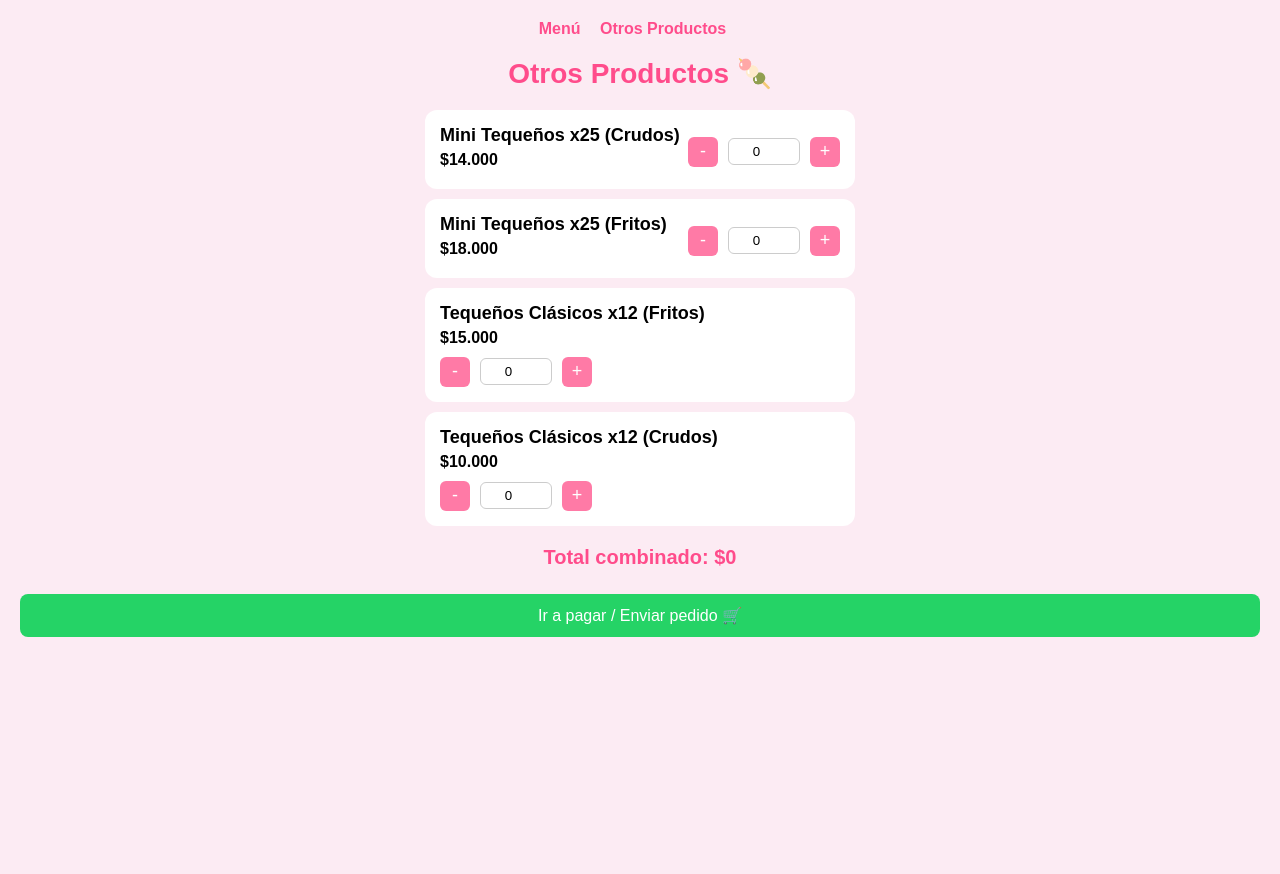
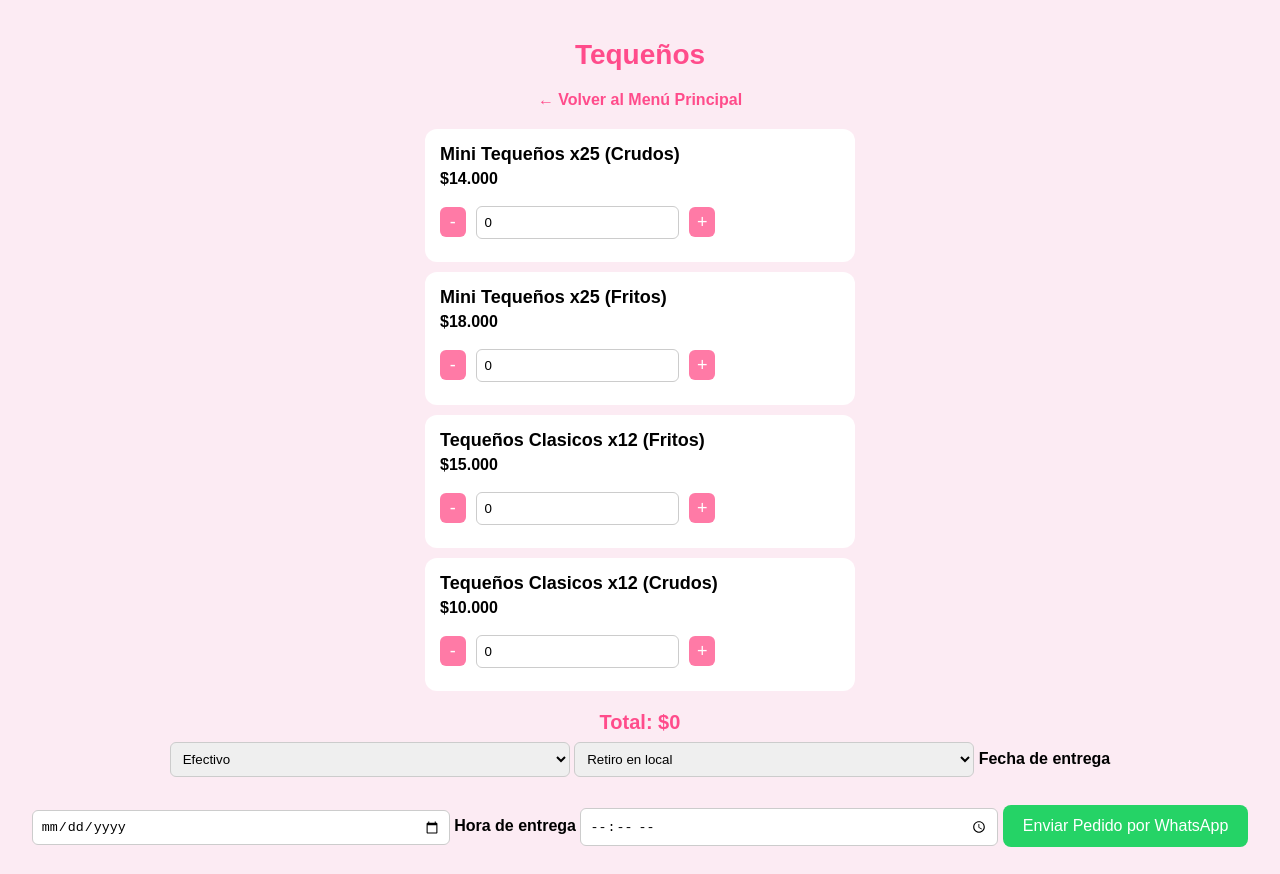
Before and after one commit to YumGift/yumgift-app, a plain HTML site: page otros.html in a window 1280 px wide. Before the commit the page ends 800 px from the top, so only its background shows below. Drawn offline with Linux system fonts and the light colour scheme.

Commit message:
Update otros.html

```diff
--- a/otros.html
+++ b/otros.html
@@ -2,144 +2,123 @@
 <html lang="es">
 <head>
 <meta charset="UTF-8">
-<title>Otros Productos - YUMGIFTSBA</title>
+<title>Tequeños - YUMGIFTSBA</title>
 <meta name="viewport" content="width=device-width, initial-scale=1.0">
 <meta name="theme-color" content="#f6d7e7">
-
 <style>
 body { font-family: Arial, sans-serif; background:#fcebf3; margin:0; padding:20px; text-align:center; }
 h1 { font-size:28px; color:#ff4c8b; margin-bottom:20px; }
-nav a { margin-right:15px; color:#ff4c8b; font-weight:bold; text-decoration:none; }
 .card { background:white; padding:15px; margin:10px auto; width:90%; max-width:400px; border-radius:12px; display:flex; justify-content:space-between; align-items:center; flex-wrap:wrap; }
 .card h2 { margin:0; font-size:18px; }
 .card p { margin:5px 0; font-weight:bold; width:100%; text-align:left; }
 .qty-container { display:flex; align-items:center; justify-content:center; gap:10px; margin-top:5px; }
 button.qty-btn { width:30px; height:30px; font-size:18px; border:none; border-radius:6px; background:#ff7aa6; color:white; cursor:pointer; }
-input.qty { width:60px; text-align:center; border-radius:6px; border:1px solid #ccc; padding:5px; }
+input.qty, select, input[type="text"], input[type="date"], input[type="time"] { width:90%; max-width:400px; padding:8px; margin:8px 0; border-radius:6px; border:1px solid #ccc; }
+.btn { display:inline-block; background:#25D366; padding:12px 20px; border-radius:8px; color:white; text-decoration:none; margin-top:20px; font-size:16px; }
 .total { font-size:20px; font-weight:bold; margin-top:20px; color:#ff4c8b; }
-
-.go-pay {
-  display:block;
-  margin-top:25px;
-  background:#25D366;
-  color:white;
-  padding:12px;
-  border-radius:8px;
-  text-decoration:none;
-  font-size:16px;
-}
+#direccion, #departamento, #referencia { display:none; }
+.volver { display:block; margin:20px auto; color:#ff4c8b; font-weight:bold; text-decoration:none; }
 </style>
 </head>
 
 <body>
+<h1>Tequeños</h1>
 
-<nav>
-  <a href="index.html">Menú</a>
-  <a href="otros.html">Otros Productos</a>
-</nav>
+<a class="volver" href="index.html">← Volver al Menú Principal</a>
 
-<h1>Otros Productos 🍡</h1>
 
 <div class="card">
-  <div>
-    <h2>Mini Tequeños x25 (Crudos)</h2>
-    <p>$14.000</p>
-  </div>
+  <div><h2>Mini Tequeños x25 (Crudos)</h2><p>$14.000</p></div>
   <div class="qty-container">
     <button class="qty-btn">-</button>
-    <input class="qty" type="number" min="0" value="0" data-precio="14000" data-nombre="Mini Tequeños x25 (Crudos)">
+    <input class="qty" type="number" min="0" value="0" data-precio="14.000" data-nombre="Mini Tequeños x25 (Crudos)">
     <button class="qty-btn">+</button>
   </div>
 </div>
 
 <div class="card">
-  <div>
-    <h2>Mini Tequeños x25 (Fritos)</h2>
-    <p>$18.000</p>
-  </div>
+  <div><h2>Mini Tequeños x25 (Fritos)</h2><p>$18.000</p></div>
   <div class="qty-container">
     <button class="qty-btn">-</button>
-    <input class="qty" type="number" min="0" value="0" data-precio="18000" data-nombre="Mini Tequeños x25 (Fritos)">
+    <input class="qty" type="number" min="0" value="0" data-precio="18.000" data-nombre="Mini Tequeños x25 (Fritos)">
     <button class="qty-btn">+</button>
   </div>
 </div>
 
 <div class="card">
-  <div>
-    <h2>Tequeños Clásicos x12 (Fritos)</h2>
-    <p>$15.000</p>
-  </div>
+  <div><h2>Tequeños Clasicos x12 (Fritos)</h2><p>$15.000</p></div>
   <div class="qty-container">
     <button class="qty-btn">-</button>
-    <input class="qty" type="number" min="0" value="0" data-precio="15000" data-nombre="Tequeños Clásicos x12 (Fritos)">
+    <input class="qty" type="number" min="0" value="0" data-precio="15.000" data-nombre="Tequeños Clasicos x12 (Fritos)">
     <button class="qty-btn">+</button>
   </div>
 </div>
 
 <div class="card">
-  <div>
-    <h2>Tequeños Clásicos x12 (Crudos)</h2>
-    <p>$10.000</p>
-  </div>
+  <div><h2>Tequeños Clasicos x12 (Crudos)</h2><p>$10.000</p></div>
   <div class="qty-container">
     <button class="qty-btn">-</button>
-    <input class="qty" type="number" min="0" value="0" data-precio="10000" data-nombre="Tequeños Clásicos x12 (Crudos)">
+    <input class="qty" type="number" min="0" value="0" data-precio="10.000" data-nombre="Tequeños Clasicos x12 (Crudos)">
     <button class="qty-btn">+</button>
   </div>
 </div>
 
-<div class="total">Total combinado: $<span id="total">0</span></div>
+<div class="total">Total: $<span id="total">0</span></div>
 
-<a href="index.html" class="go-pay">Ir a pagar / Enviar pedido 🛒</a>
+<select id="pago">
+  <option value="Efectivo">Efectivo</option>
+  <option value="MercadoPago">Mercado Pago</option>
+</select>
+
+<select id="envio">
+  <option value="Retiro en local">Retiro en local</option>
+  <option value="Envio a domicilio">Envío a domicilio</option>
+</select>
+
+<input type="text" id="direccion" placeholder="Dirección">
+<input type="text" id="departamento" placeholder="Departamento">
+<input type="text" id="referencia" placeholder="Referencia">
+
+<label><strong>Fecha de entrega</strong></label>
+<input type="date" id="fechaEntrega">
+
+<label><strong>Hora de entrega</strong></label>
+<input type="time" id="horaEntrega">
+
+<a class="btn" id="whatsapp">Enviar Pedido por WhatsApp</a>
 
 <script>
-function sincronizarCarrito() {
-  let carrito = JSON.parse(localStorage.getItem("carritoYumgifts")) || [];
-
-  document.querySelectorAll('.qty').forEach(input => {
-    const nombre = input.dataset.nombre;
-    const item = carrito.find(p => p.nombre === nombre);
-    input.value = item ? item.cantidad : 0;
+function actualizarTotal(){
+  let total = 0;
+  document.querySelectorAll('.qty').forEach(input=>{
+    total += Number(input.value)*Number(input.dataset.precio);
   });
-
-  actualizarTotal();
-}
-
-function actualizarTotal() {
-  let carrito = [];
-
-  document.querySelectorAll('.qty').forEach(input => {
-    const cantidad = Number(input.value);
-    if (cantidad > 0) {
-      carrito.push({
-        nombre: input.dataset.nombre,
-        precio: Number(input.dataset.precio),
-        cantidad: cantidad
-      });
-    }
-  });
-
-  localStorage.setItem("carritoYumgifts", JSON.stringify(carrito));
-
-  let total = carrito.reduce((sum, item) => sum + item.precio * item.cantidad, 0);
-
   document.getElementById('total').innerText = total;
 }
 
-document.querySelectorAll('.qty-btn').forEach(btn => {
-  btn.addEventListener('click', () => {
+document.querySelectorAll('.qty-btn').forEach(btn=>{
+  btn.addEventListener('click',()=>{
     const input = btn.parentElement.querySelector('.qty');
-    if(btn.textContent === '+') input.value++;
-    if(btn.textContent === '-' && input.value > 0) input.value--;
+    if(btn.textContent==='+') input.value++;
+    if(btn.textContent==='-' && input.value>0) input.value--;
     actualizarTotal();
   });
 });
 
-document.querySelectorAll('.qty').forEach(input => {
+document.querySelectorAll('.qty').forEach(input=>{
   input.addEventListener('input', actualizarTotal);
 });
 
-sincronizarCarrito();
+document.getElementById('whatsapp').addEventListener('click',()=>{
+  const productos=[];
+  document.querySelectorAll('.qty').forEach(input=>{
+    if(input.value>0) productos.push(`${input.dataset.nombre}: ${input.value}`);
+  });
+  if(productos.length===0){ alert('Agregá productos'); return; }
+  const total=document.getElementById('total').innerText;
+  let mensaje = `Hola! Quiero pedir:\n${productos.join('\n')}\n\nTotal: $${total}`;
+  window.open(`https://wa.me/5491135936372?text=${encodeURIComponent(mensaje)}`);
+});
 </script>
 
 </body>
```
